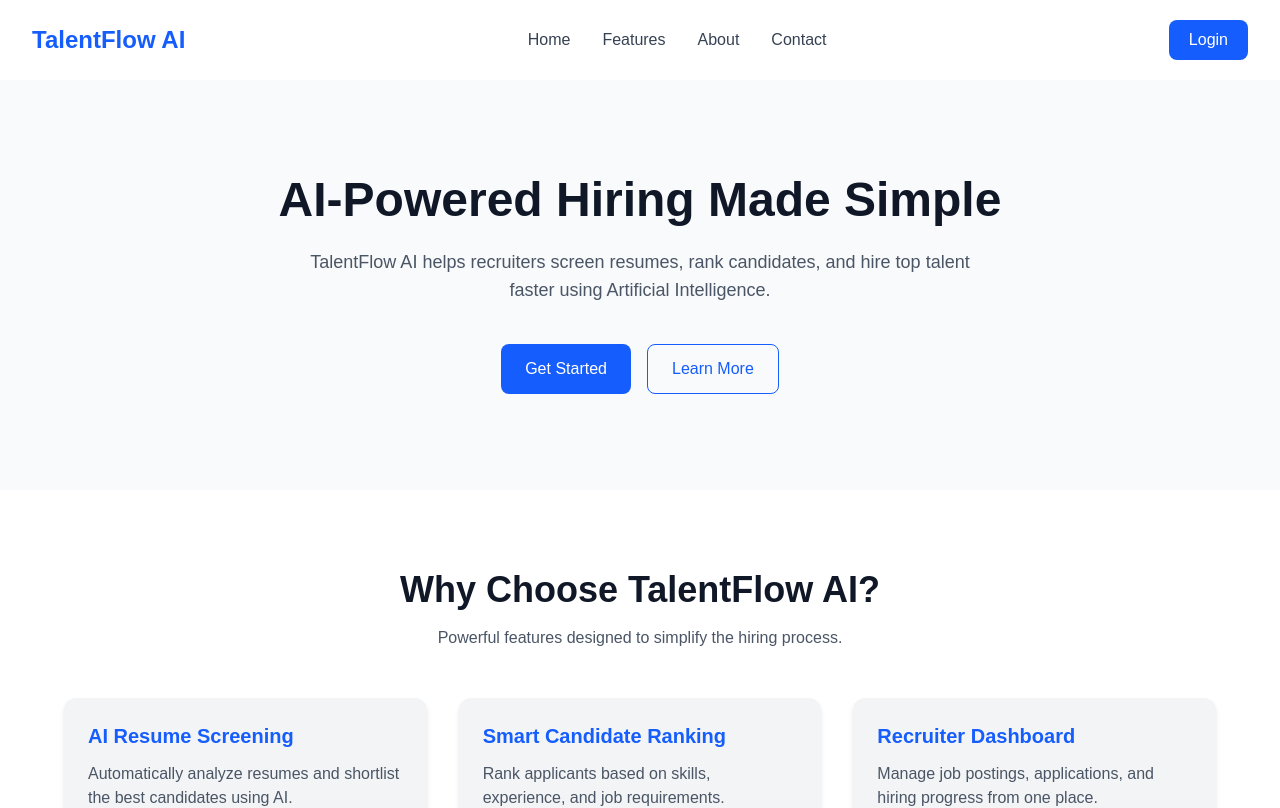
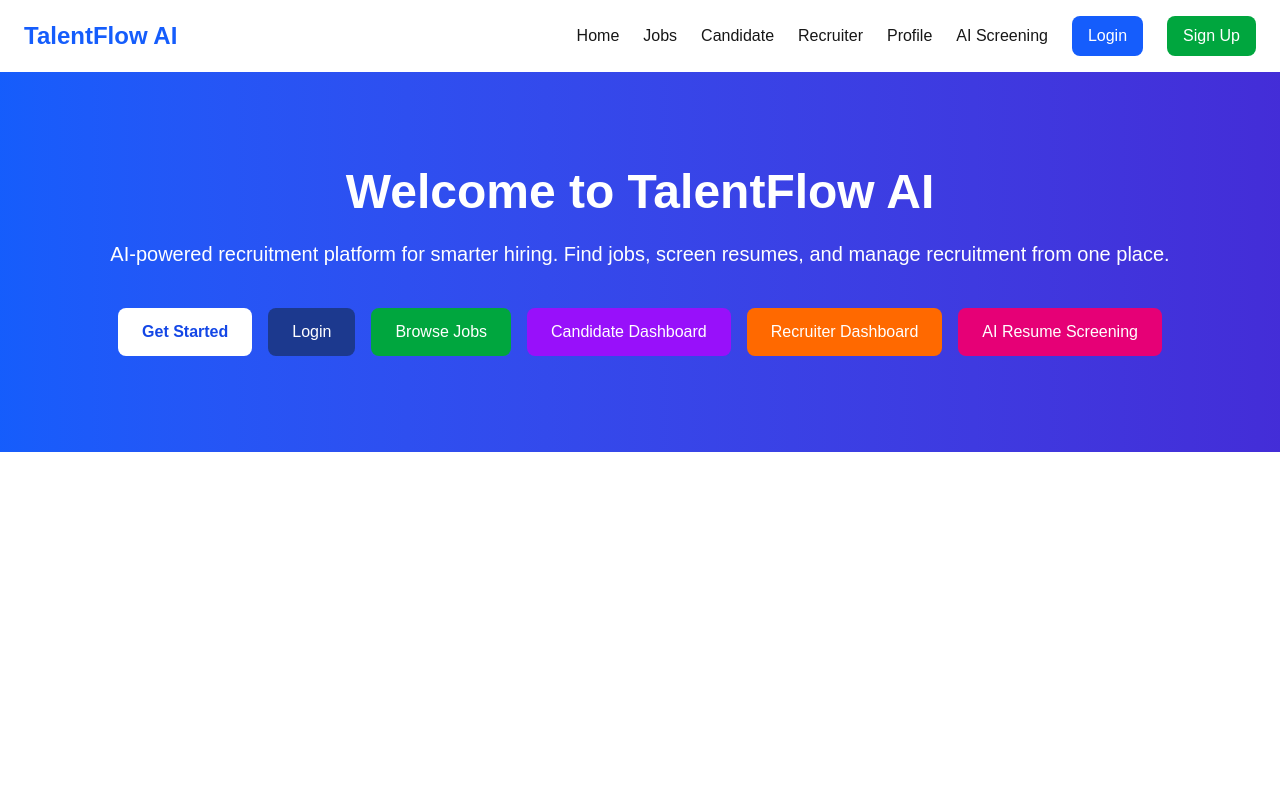
Before and after one commit to Nausheenmohammadi/talentflow-ai, a Next.js app: page / in a window 1280 px wide. Shown: the top 808 px of the page. Built offline with nearby package versions, Linux system fonts and the light colour scheme.

Commit message:
final: fix homepage navigation

```diff
--- a/app/components/Hero.tsx
+++ b/app/components/Hero.tsx
@@ -1,23 +1,66 @@
+"use client";
+
+import Link from "next/link";
+
 export default function Hero() {
   return (
-    <section className="bg-gray-50 py-24 px-8 text-center">
-      <h1 className="text-5xl font-bold text-gray-900">
-        AI-Powered Hiring Made Simple
-      </h1>
+    <section className="bg-gradient-to-r from-blue-600 to-indigo-700 text-white py-24">
+      <div className="max-w-6xl mx-auto px-6 text-center">
 
-      <p className="mt-6 text-lg text-gray-600 max-w-2xl mx-auto">
-        TalentFlow AI helps recruiters screen resumes, rank candidates,
-        and hire top talent faster using Artificial Intelligence.
-      </p>
+        <h1 className="text-5xl font-bold mb-6">
+          Welcome to TalentFlow AI
+        </h1>
 
-      <div className="mt-10 flex justify-center gap-4">
-        <button className="bg-blue-600 text-white px-6 py-3 rounded-lg hover:bg-blue-700">
-          Get Started
-        </button>
+        <p className="text-xl mb-10">
+          AI-powered recruitment platform for smarter hiring.
+          Find jobs, screen resumes, and manage recruitment from one place.
+        </p>
 
-        <button className="border border-blue-600 text-blue-600 px-6 py-3 rounded-lg hover:bg-blue-50">
-          Learn More
-        </button>
+        <div className="flex justify-center gap-4 flex-wrap">
+
+          <Link
+            href="/signup"
+            className="bg-white text-blue-700 font-semibold px-6 py-3 rounded-lg hover:bg-gray-100"
+          >
+            Get Started
+          </Link>
+
+          <Link
+            href="/login"
+            className="bg-blue-900 text-white px-6 py-3 rounded-lg hover:bg-blue-950"
+          >
+            Login
+          </Link>
+
+          <Link
+            href="/jobs"
+            className="bg-green-600 text-white px-6 py-3 rounded-lg hover:bg-green-700"
+          >
+            Browse Jobs
+          </Link>
+
+          <Link
+            href="/candidate"
+            className="bg-purple-600 text-white px-6 py-3 rounded-lg hover:bg-purple-700"
+          >
+            Candidate Dashboard
+          </Link>
+
+          <Link
+            href="/recruiter"
+            className="bg-orange-500 text-white px-6 py-3 rounded-lg hover:bg-orange-600"
+          >
+            Recruiter Dashboard
+          </Link>
+
+          <Link
+            href="/ai-screening"
+            className="bg-pink-600 text-white px-6 py-3 rounded-lg hover:bg-pink-700"
+          >
+            AI Resume Screening
+          </Link>
+
+        </div>
       </div>
     </section>
   );
--- a/app/components/Navbar.tsx
+++ b/app/components/Navbar.tsx
@@ -1,20 +1,55 @@
+"use client";
+
+import Link from "next/link";
+
 export default function Navbar() {
   return (
-    <nav className="flex justify-between items-center px-8 py-5 bg-white shadow-md">
-      <h1 className="text-2xl font-bold text-blue-600">
-        TalentFlow AI
-      </h1>
+    <nav className="bg-white shadow-md">
+      <div className="max-w-7xl mx-auto px-6 py-4 flex justify-between items-center">
+        <h1 className="text-2xl font-bold text-blue-600">
+          TalentFlow AI
+        </h1>
 
-      <div className="flex gap-8 text-gray-700 font-medium">
-        <a href="#">Home</a>
-        <a href="#">Features</a>
-        <a href="#">About</a>
-        <a href="#">Contact</a>
+        <div className="flex gap-6 items-center">
+          <Link href="/" className="hover:text-blue-600">
+            Home
+          </Link>
+
+          <Link href="/jobs" className="hover:text-blue-600">
+            Jobs
+          </Link>
+
+          <Link href="/candidate" className="hover:text-blue-600">
+            Candidate
+          </Link>
+
+          <Link href="/recruiter" className="hover:text-blue-600">
+            Recruiter
+          </Link>
+
+          <Link href="/profile" className="hover:text-blue-600">
+            Profile
+          </Link>
+
+          <Link href="/ai-screening" className="hover:text-blue-600">
+            AI Screening
+          </Link>
+
+          <Link
+            href="/login"
+            className="bg-blue-600 text-white px-4 py-2 rounded-lg hover:bg-blue-700"
+          >
+            Login
+          </Link>
+
+          <Link
+            href="/signup"
+            className="bg-green-600 text-white px-4 py-2 rounded-lg hover:bg-green-700"
+          >
+            Sign Up
+          </Link>
+        </div>
       </div>
-
-      <button className="bg-blue-600 text-white px-5 py-2 rounded-lg hover:bg-blue-700 transition">
-        Login
-      </button>
     </nav>
   );
 }
--- a/app/jobs/page.tsx
+++ b/app/jobs/page.tsx
@@ -4,7 +4,6 @@ import JobList from "@/app/components/JobList";
 export default function JobsPage() {
   return (
     <main className="min-h-screen bg-gray-100 p-8">
-
       <h1 className="text-4xl font-bold mb-6">
         Find Your Dream Job
       </h1>
@@ -30,7 +29,6 @@ export default function JobsPage() {
       </div>
 
       <JobList />
-
     </main>
   );
 }
--- a/app/page.tsx
+++ b/app/page.tsx
@@ -1,14 +1,11 @@
 import Navbar from "./components/Navbar";
 import Hero from "./components/Hero";
-import Features from "./components/Features";
-import Footer from "./components/Footer";
+
 export default function Home() {
   return (
-    <main>
+    <>
       <Navbar />
       <Hero />
-      <Features />
-      <Footer />
-    </main>
+    </>
   );
 }
--- a/app/signup/page.tsx
+++ b/app/signup/page.tsx
@@ -29,7 +29,7 @@ export default function SignupPage() {
 
           <button
             type="submit"
-            className="w-full bg-blue-600 text-white py-3 rounded-lg hover:bg-blue-700"
+            className="w-full bg-green-600 text-white py-3 rounded-lg hover:bg-green-700"
           >
             Create Account
           </button>
```
